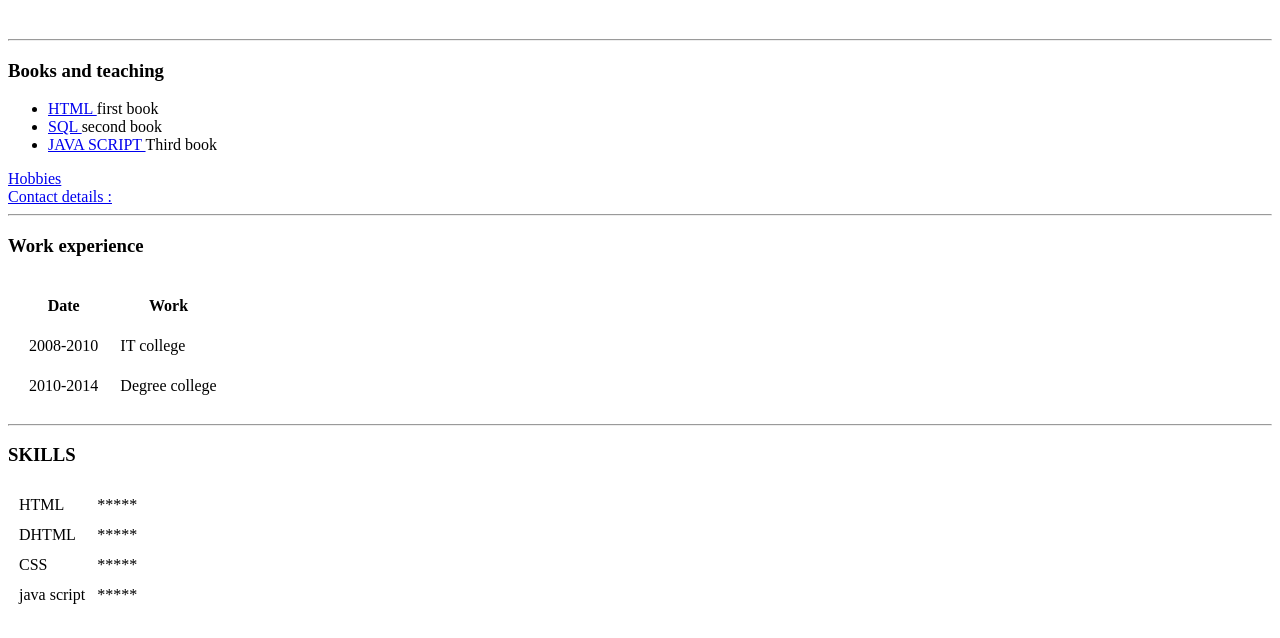
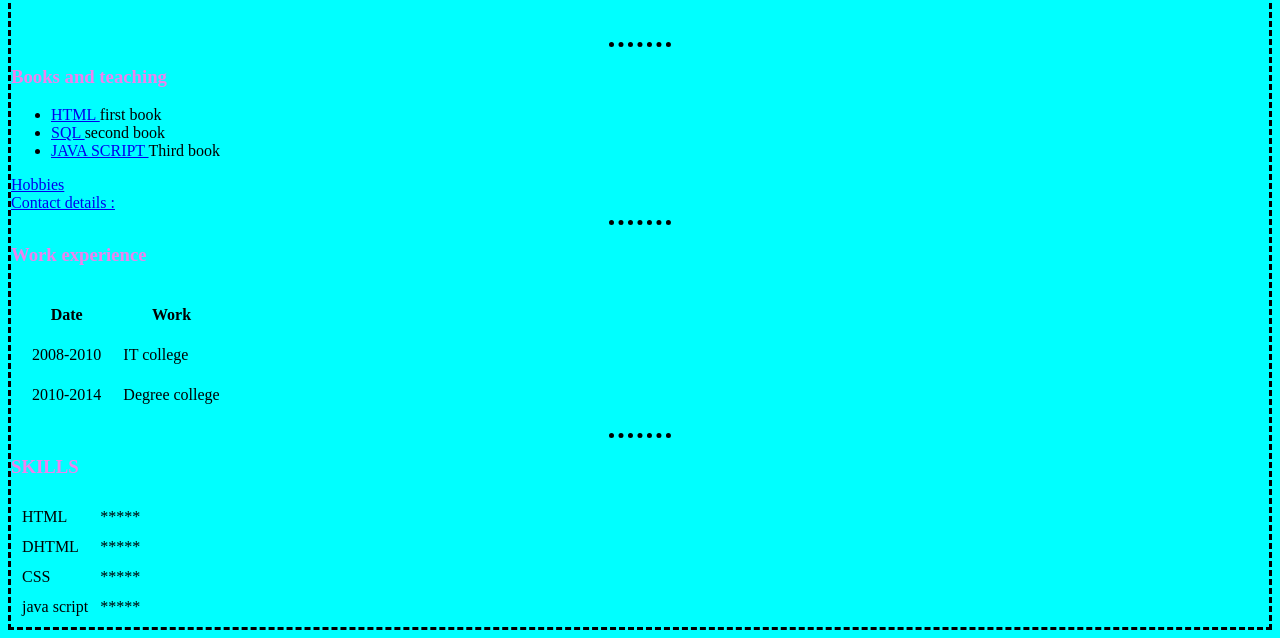
Before and after one commit to yashikagumber/cv, a plain HTML site: page index.html in a window 1280 px wide. Shown: the part 185-823 px from the top of the page. Drawn offline with Linux system fonts and the light colour scheme; files that its build step writes are made by us from their sources.

Commit message:
Add files via upload

```diff
--- a/index.html
+++ b/index.html
@@ -4,7 +4,8 @@
   <head>
     <meta charset="utf-8">
     <title>Yashika's Personal site</title>
-  </head>
+    <link rel="stylesheet" href="css/style.css">
+      </head>
 
   <body>
     <table cellspacing= "20">
--- /dev/null
+++ b/style.css
@@ -0,0 +1,20 @@
+body
+{ background-color: aqua;
+border-style: dashed;
+}
+hr
+{
+  border-style: none;
+  border-top-style: dotted;
+  border-color: Black;
+  border-width: 5px;
+  width: 5%
+  }
+  h1
+  {
+    color: violet;
+  }
+h3
+{
+  color: violet;
+}
```
Also changed, not shown: contact.html (+1 -0 lines), hobbies.html (+1 -0 lines).
